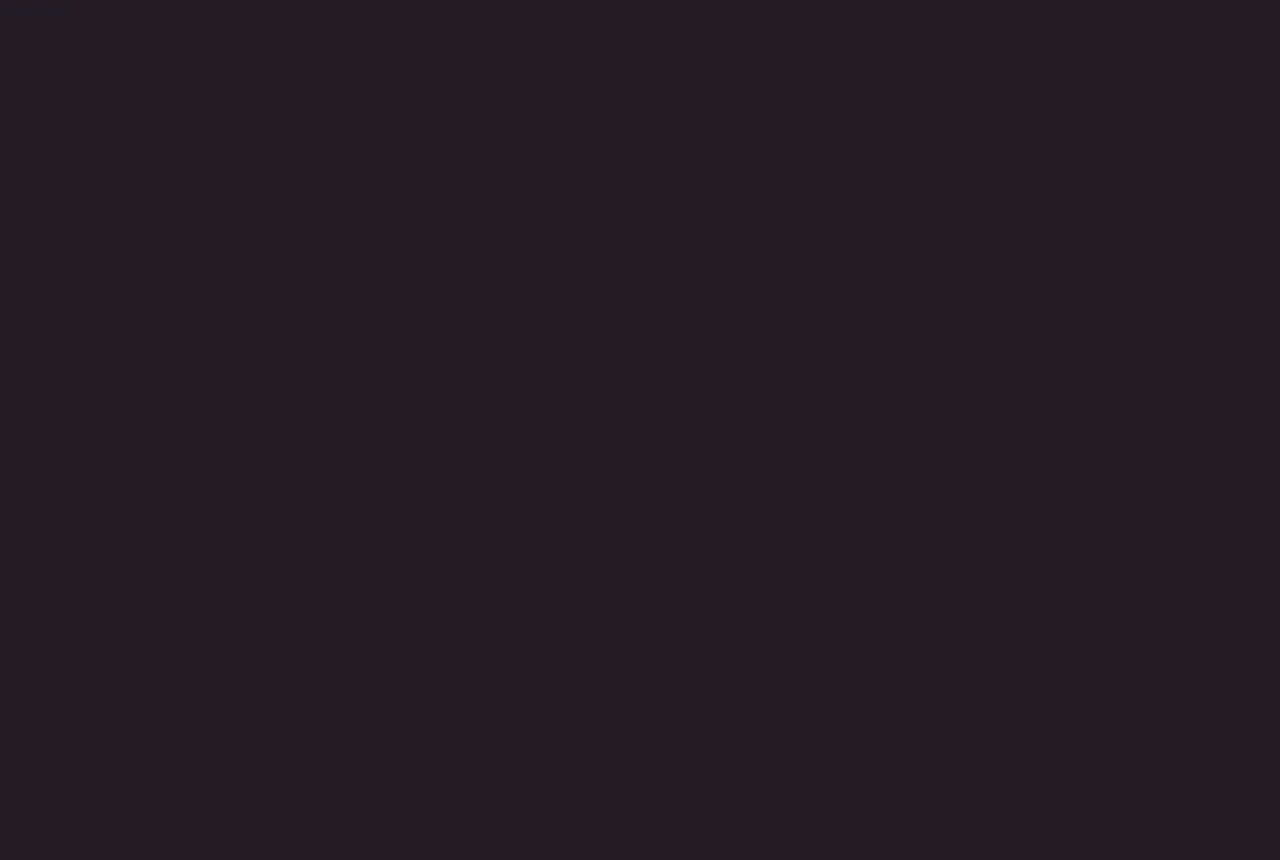
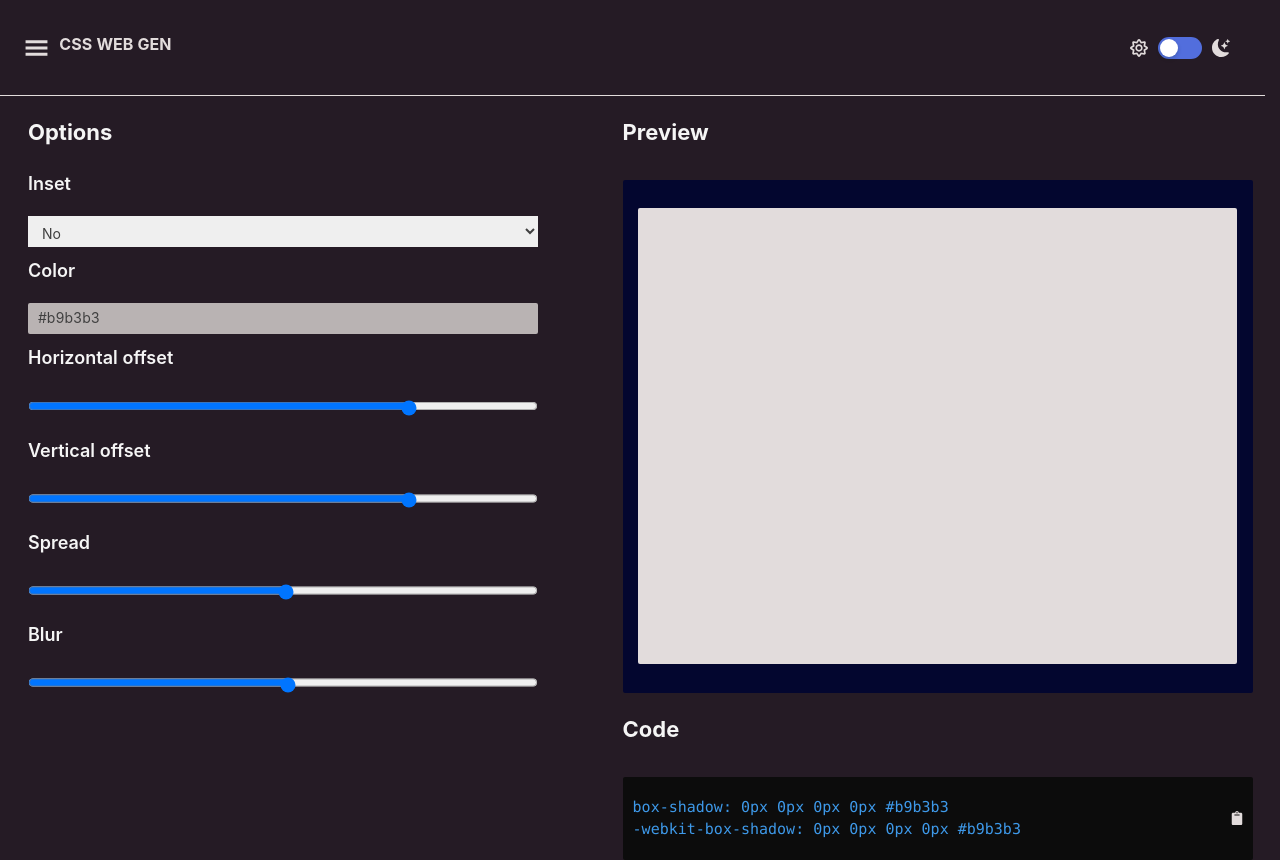
Before and after one commit to olaoluwaayanbola/css-code-generator, a React (Create React App) app: page /Transform in a window 1280 px wide. Before the commit the page ends 800 px from the top, so only its background shows below. Built offline with nearby package versions, Linux system fonts and the light colour scheme.

Commit message:
updated major components

```diff
--- a/src/App.tsx
+++ b/src/App.tsx
@@ -4,14 +4,16 @@ import { Transform } from "./Pages/Transform/Transform"
 import { Gradient } from './Pages/Gradient/Gradient';
 import { BoxShadow } from "./Pages/BoxShadow/BoxShadow"
 import { LandingPage } from './Pages/LandingPage/LandingPage';
+import { RGBAoptions } from './Pages/RGBAOptions/RGBAoptions';
 function App() {
   return (
     <div className={AppStyle.App}>
       <Routes>
         <Route path="/" element={<LandingPage />} />
+        <Route path="/RGBA" element={<RGBAoptions />} />
+        <Route path="/Gradient" element={<Gradient />} />
         <Route path="/BoxShadow" element={<BoxShadow />} />
-        <Route path="/Transform" element={<Transform  />} />
-        <Route path="/Gradient" element={<Gradient  />} />
+        <Route path="/Transform" element={<Transform />} />
       </Routes>
     </div>
   );
--- a/src/Components/Navigation/Navigation.module.scss
+++ b/src/Components/Navigation/Navigation.module.scss
@@ -24,23 +24,23 @@
         height: 70px;
         margin-right: 10px;
         transition: ease-in-out;
-        &:hover {
-          cursor: pointer;
-          transform: scale(1.03);
-        }
+      }
+      & > *:hover {
+        cursor: pointer;
+        transform: scale(1.03);
       }
       h3 {
-        font-size:16px;
-        font-weight:bold;
+        font-size: 16px;
+        font-weight: bold;
         color: index.$base-color;
       }
     }
     .DarkMode {
       justify-content: flex-end;
-    }
-    .DarkMode > * {
-      margin-right: 10px;
-      font-size: 18px;
+      & > * {
+        margin-right: 10px;
+        font-size: 18px;
+      }
     }
   }
 }
--- a/src/Components/Preview/Preview.module.scss
+++ b/src/Components/Preview/Preview.module.scss
@@ -7,7 +7,7 @@
 }
 $border-radius: 2px;
 $preview-color: rgba(1, 5, 48, 0.917);
-$code-color: rgba(4, 21, 149, 0.856);
+$code-color: rgb(62, 153, 233);
 
 .PreviewContainer {
   width: 92%;
@@ -49,6 +49,8 @@ $code-color: rgba(4, 21, 149, 0.856);
       border-radius: $border-radius;
       background: rgb(12, 12, 12);
       .box_color{
+        box-shadow:   0px 0px 0px 0px #b9b3b3 ;
+
         color:rgb(159, 35, 35)
       }
       code {
--- a/src/Components/Preview/Preview.tsx
+++ b/src/Components/Preview/Preview.tsx
@@ -6,20 +6,19 @@ import { contextFirst } from "../../Context/Context"
 
 interface Props {
     form: any;
-    setForm: React.Dispatch<React.SetStateAction<string>>
+    setForm?: React.Dispatch<React.SetStateAction<string>>
 }
-export const Preview = ({ form, setForm }: Props) => {
+export const Preview = ({ form }: Props) => {
     const Contextdata = useContext(contextFirst)
     const { color, code, setCode, handleSeleted } = Contextdata
     const [copy, setCopy] = useState<boolean>(false)
-    console.log(form)
     useMemo(() => {
         setCode([`${handleSeleted == "Yes" ? `inset` : " "} ${form.Horizontaloffset}px ${form.Verticaloffset}px ${form.Spread}px ${form.Blur}px ${color}`])
     }, [color, form, handleSeleted])
 
     const handlecopy: () => void = (): void => {
         setCopy(true)
-        navigator.clipboard.writeText(`box-shadow: ${code[0]}`)
+        navigator.clipboard.writeText(`box-shadow: ${code[0]} \n -webkit-box-shadow: ${code[0]}}`)
     }
     return (
         <div className={PreviewStyle.PreviewContainer}>
@@ -50,7 +49,11 @@ export const Preview = ({ form, setForm }: Props) => {
                             })
                         } */}
                         {
-                           `box-shadow:` + code[0]
+                            `box-shadow:` + code[0]
+                        }
+                        <br />
+                        {
+                            `-webkit-box-shadow:` + code[0]
                         }
                     </code>
                     <div className={PreviewStyle.Icon}>
--- a/src/Pages/BoxShadow/BoxShadow.tsx
+++ b/src/Pages/BoxShadow/BoxShadow.tsx
@@ -1,15 +1,15 @@
-import React, { useState, useContext } from 'react'
-import BoxShadowStyle from "./BoxShadow.module.scss"
+import React, {useContext } from 'react'
+import { contextFirst } from '../../Context/Context'
 import { Preview } from "../../Components/Preview/Preview"
+import BoxShadowStyle from"../Main stylesheet/Main.module.scss"
 import { Controls } from "../../Components/Controls/BoxShadowControls"
 import { Navigation } from "../../Components/Navigation/Navigation"
-import { contextFirst } from '../../Context/Context'
 
 export const BoxShadow = () => {
   const boxContext = useContext(contextFirst)
   const { form, setForm } = boxContext
   return (
-    <div className={BoxShadowStyle.BoxShadowContainer}>
+    <div className={BoxShadowStyle.Container}>
       <div className={BoxShadowStyle.Navigation}>
         <Navigation />
       </div>
--- a/src/Pages/Gradient/Gradient.tsx
+++ b/src/Pages/Gradient/Gradient.tsx
@@ -1,11 +1,26 @@
-import React from 'react'
-import GradientStyle from "./Gradient.module.scss"
+import React, { useContext } from 'react'
+import GradientStyle from "../Main stylesheet/Main.module.scss"
+import { contextFirst } from '../../Context/Context'
+import { Preview } from '../../Components/Preview/Preview'
 import { Navigation } from '../../Components/Navigation/Navigation'
+import { Controls } from "../../Components/Controls/BoxShadowControls"
 export const Gradient = () => {
+  const boxContext = useContext(contextFirst)
+  const { form, setForm } = boxContext
   return (
-    <div className={GradientStyle.Conatianer}>
+    <div className={GradientStyle.Container}>
       <div className={GradientStyle.Navigation}>
         <Navigation />
+      </div>
+      <div className={GradientStyle.Main}>
+        <div className={GradientStyle.flexContainer}>
+          <div className={GradientStyle.Controls}>
+            <Controls />
+          </div>
+          <div className={GradientStyle.Display}>
+            <Preview form={form} />
+          </div>
+        </div>
       </div>
     </div>
   )
--- a/src/Pages/BoxShadow/BoxShadow.module.scss
+++ b/src/Pages/Main stylesheet/Main.module.scss
@@ -1,4 +1,4 @@
-.BoxShadowContainer {
+.Container {
   .Main {
     padding-top: 20px;
     .flexContainer {
--- a/src/Pages/RGBAOptions/RGBAoptions.tsx
+++ b/src/Pages/RGBAOptions/RGBAoptions.tsx
@@ -1,7 +1,27 @@
-import React from 'react'
-
+import React, { useContext } from 'react'
+import GradientStyle from "../Main stylesheet/Main.module.scss"
+import { contextFirst } from '../../Context/Context'
+import { Preview } from '../../Components/Preview/Preview'
+import { Navigation } from '../../Components/Navigation/Navigation'
+import { Controls } from "../../Components/Controls/BoxShadowControls"
 export const RGBAoptions = () => {
+  const boxContext = useContext(contextFirst)
+  const { form, setForm } = boxContext
   return (
-    <div>RGBAoptions</div>
+    <div className={GradientStyle.Container}>
+      <div className={GradientStyle.Navigation}>
+        <Navigation />
+      </div>
+      <div className={GradientStyle.Main}>
+        <div className={GradientStyle.flexContainer}>
+          <div className={GradientStyle.Controls}>
+            <Controls />
+          </div>
+          <div className={GradientStyle.Display}>
+            <Preview form={form} />
+          </div>
+        </div>
+      </div>
+    </div>
   )
 }
--- a/src/Pages/Transform/Transform.tsx
+++ b/src/Pages/Transform/Transform.tsx
@@ -1,7 +1,27 @@
-import React from 'react'
-
+import React, { useContext } from 'react'
+import GradientStyle from "../Main stylesheet/Main.module.scss"
+import { contextFirst } from '../../Context/Context'
+import { Preview } from '../../Components/Preview/Preview'
+import { Navigation } from '../../Components/Navigation/Navigation'
+import { Controls } from '../../Components/Controls/BoxShadowControls'
 export const Transform = () => {
+  const boxContext = useContext(contextFirst)
+  const { form, setForm } = boxContext
   return (
-    <div>Transform</div>
+    <div className={GradientStyle.Container}>
+      <div className={GradientStyle.Navigation}>
+        <Navigation />
+      </div>
+      <div className={GradientStyle.Main}>
+        <div className={GradientStyle.flexContainer}>
+          <div className={GradientStyle.Controls}>
+            <Controls />
+          </div>
+          <div className={GradientStyle.Display}>
+            <Preview form={form} />
+          </div>
+        </div>
+      </div>
+    </div>
   )
 }
```
Also changed, not shown: src/Pages/Gradient/Gradient.module.scss (deleted), src/Pages/RGBAOptions/RGBAOptions.module.css (deleted), src/Pages/Transform/Transform.module.css (deleted).
